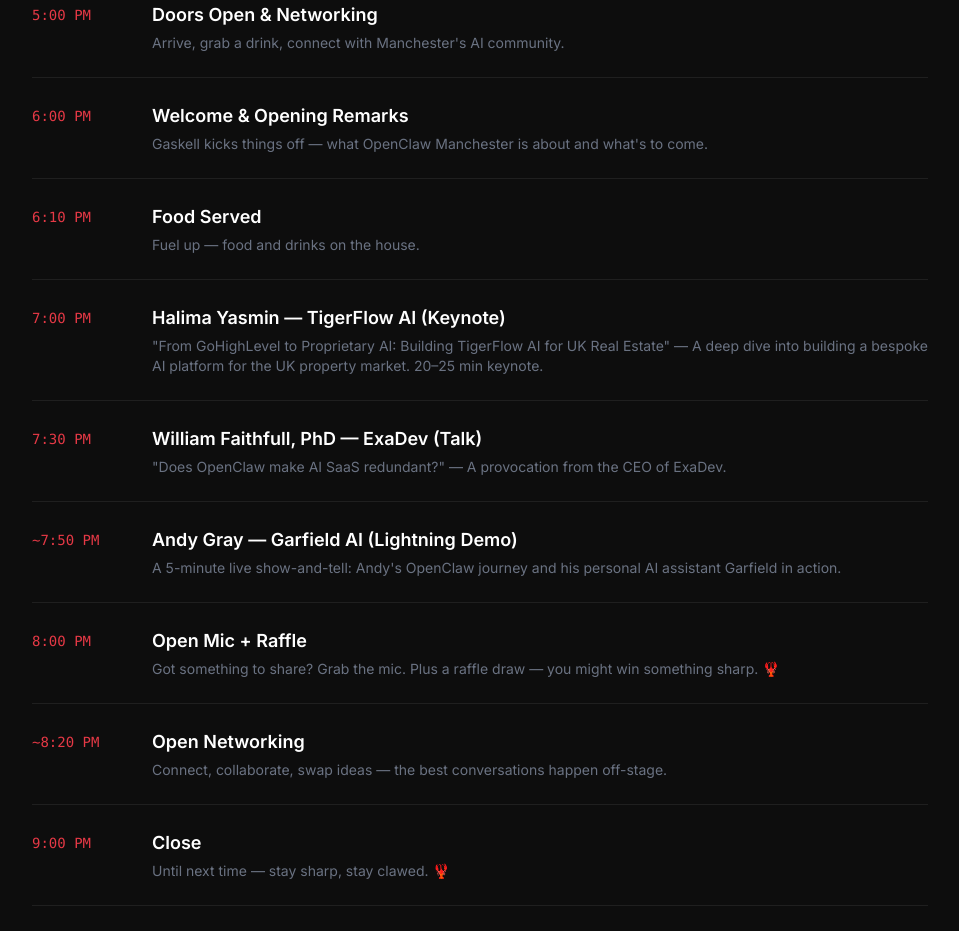
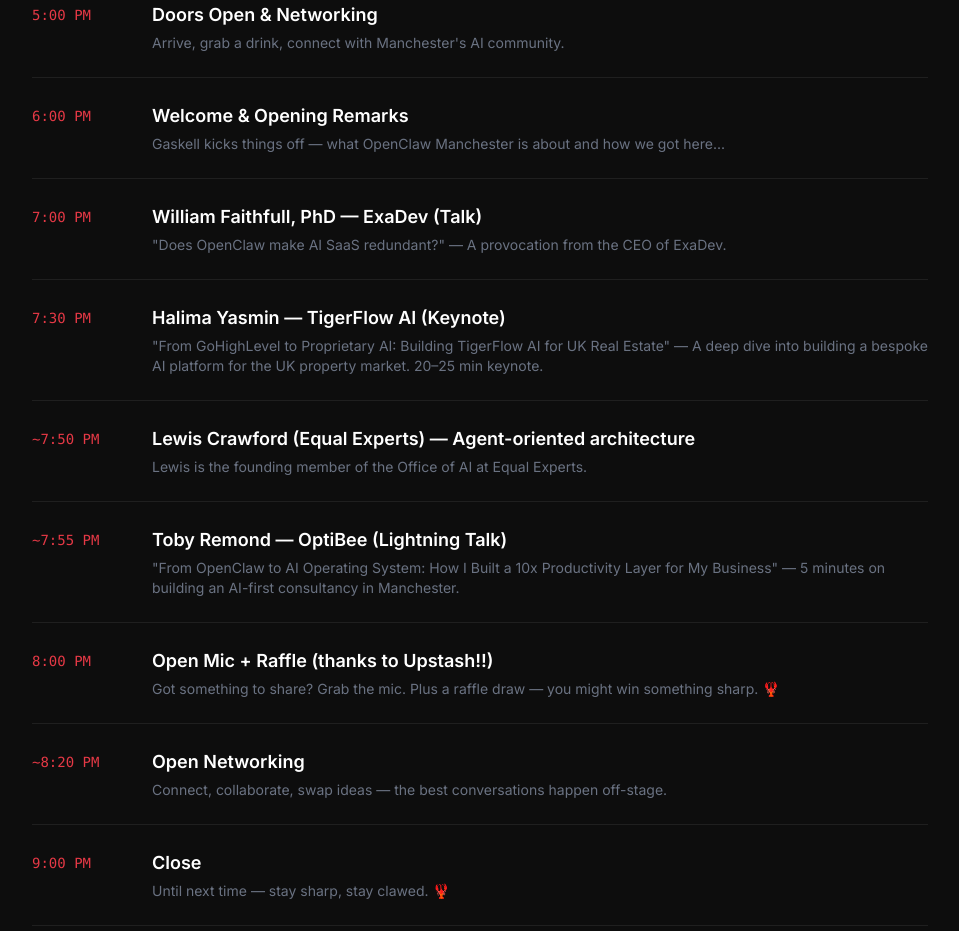
Before and after one commit to dcccrypto/manchester-meetup, a Next.js app: page / in a window 1280 px wide. Shown: the part 1420-2351 px from the top of the page, without its empty margins (160-1119 px from the left). Built offline with nearby package versions, Linux system fonts and the light colour scheme.

Commit message:
agenda: updated running order with Lewis Crawford, Toby Remond, Upstash raffle

```diff
--- a/components/Agenda.tsx
+++ b/components/Agenda.tsx
@@ -1,12 +1,11 @@
 const items = [
   { time: "5:00 PM", title: "Doors Open & Networking", desc: "Arrive, grab a drink, connect with Manchester's AI community.", icon: "🦞" },
-  { time: "6:00 PM", title: "Welcome & Opening Remarks", desc: "Gaskell kicks things off — what OpenClaw Manchester is about and what's to come.", icon: "🎙️" },
-  { time: "6:10 PM", title: "Food Served", desc: "Fuel up — food and drinks on the house.", icon: "🍕" },
-  { time: "7:00 PM", title: "Halima Yasmin — TigerFlow AI (Keynote)", desc: "\"From GoHighLevel to Proprietary AI: Building TigerFlow AI for UK Real Estate\" — A deep dive into building a bespoke AI platform for the UK property market. 20–25 min keynote.", icon: "🐯" },
-  { time: "7:30 PM", title: "William Faithfull, PhD — ExaDev (Talk)", desc: "\"Does OpenClaw make AI SaaS redundant?\" — A provocation from the CEO of ExaDev.", icon: "🤔" },
-  { time: "~7:50 PM", title: "Andy Gray — Garfield AI (Lightning Demo)", desc: "A 5-minute live show-and-tell: Andy's OpenClaw journey and his personal AI assistant Garfield in action.", icon: "⚡" },
-
-  { time: "8:00 PM", title: "Open Mic + Raffle", desc: "Got something to share? Grab the mic. Plus a raffle draw — you might win something sharp. 🦞", icon: "🎤" },
+  { time: "6:00 PM", title: "Welcome & Opening Remarks", desc: "Gaskell kicks things off — what OpenClaw Manchester is about and how we got here...", icon: "🎙️" },
+  { time: "7:00 PM", title: "William Faithfull, PhD — ExaDev (Talk)", desc: "\"Does OpenClaw make AI SaaS redundant?\" — A provocation from the CEO of ExaDev.", icon: "🤔" },
+  { time: "7:30 PM", title: "Halima Yasmin — TigerFlow AI (Keynote)", desc: "\"From GoHighLevel to Proprietary AI: Building TigerFlow AI for UK Real Estate\" — A deep dive into building a bespoke AI platform for the UK property market. 20–25 min keynote.", icon: "🐯" },
+  { time: "~7:50 PM", title: "Lewis Crawford (Equal Experts) — Agent-oriented architecture", desc: "Lewis is the founding member of the Office of AI at Equal Experts.", icon: "🏗️" },
+  { time: "~7:55 PM", title: "Toby Remond — OptiBee (Lightning Talk)", desc: "\"From OpenClaw to AI Operating System: How I Built a 10x Productivity Layer for My Business\" — 5 minutes on building an AI-first consultancy in Manchester.", icon: "🐝" },
+  { time: "8:00 PM", title: "Open Mic + Raffle (thanks to Upstash!!)", desc: "Got something to share? Grab the mic. Plus a raffle draw — you might win something sharp. 🦞", icon: "🎤" },
   { time: "~8:20 PM", title: "Open Networking", desc: "Connect, collaborate, swap ideas — the best conversations happen off-stage.", icon: "🤝" },
   { time: "9:00 PM", title: "Close", desc: "Until next time — stay sharp, stay clawed. 🦞", icon: "👋" },
 ];
```
